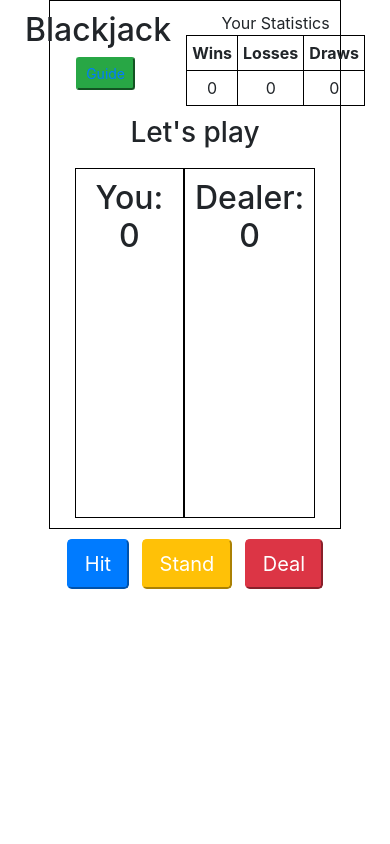
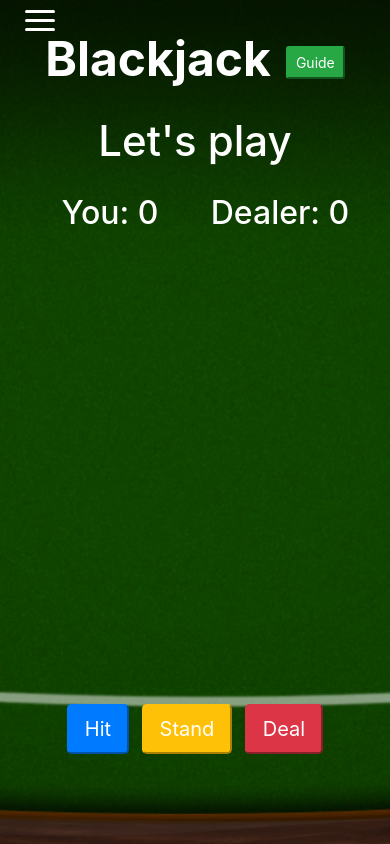
Before and after one commit to letamin/Blackjack, a plain HTML site: page index.html in a window 390 px wide. Drawn offline with nearby package versions, Linux system fonts and the light colour scheme.

Commit message:
Update style.css

```diff
--- a/style.css
+++ b/style.css
@@ -1,8 +1,24 @@
-.container{
-    border: 1px solid black;
-    margin: 0 auto;
-    text-align: center;
-    width: 75%;
+*{
+    box-sizing: border-box;
+}
+
+html, body {
+    margin: 0;
+    padding: 0;
+}
+
+.whole-container{
+    height: 100vh;
+    background-image: url(images/tableBackground.png);
+    background-position: center;
+    background-size: cover;
+    background-repeat: no-repeat;
+    color: white;
+}
+
+.game-container{
+    height: 75vh;
+    max-width: 100vw;
 }
 
 .blackjack-row{
@@ -12,39 +28,62 @@
     flex-wrap: wrap;
 }
 
-.container-background{
-    background-image: url(images/tableBackground.png);
-    background-position: center;
-    background-size: cover;
-    color: white;
-}
-
 .flex-blackjack-row-1 img{
-    width: 25%;
+    width: 20%;
     padding: 10px;
 }
 
 .flex-blackjack-row-1 div{
-    border: 1px solid black;
     padding: 10px;
-    height: 350px;
+    height: 400px;
     text-align: center;
     flex: 1;
 }
 
+#blackjack-result{
+    font-size: 1.5em;
+}
+
+.table-result{
+    text-align: center;
+    top: 20px;
+    left: 50px;
+    position: absolute;
+}
+
 table, th, td{
+    font-size: 1.2rem;
     padding: 5px;
-    border: 1px solid black;
+    border: 1px solid white;
+}
+
+#lets-play{
+    text-align: center;
 }
 
 .header{
-    padding: 10px;
-    display: flex;
-    justify-content: center;
+    padding: 20px;
+    position: relative;
+    justify-content: space-between;
 }
 
+.main-title{
+    margin: auto auto;
+    justify-content: center;
+    align-items: center;
+    display: flex;
+}
+
+
 .header h2{
+    font-size: 3rem;
+    font-weight: bold;
     margin-right: 15px;
+}
+
+.header a{
+    text-decoration: none;
+    color: white;
 }
 
 abbr[title] {
@@ -57,8 +96,8 @@
 
 #guide::before{
     position: absolute;
-    top: -.25rem;
-    left: 110%;
+    top: 2rem;
+    left: -5rem;
     transform: scale(0);
     text-align: center;
     content: attr(data-tooltip);
@@ -72,3 +111,65 @@
 #guide:hover::before{
     transform: scale(1)
 }
+
+.toggle-button {
+    position: absolute;
+    top: .75rem;
+    right: 1rem;
+    display: none;
+    flex-direction: column;
+    justify-content: space-between;
+    width: 30px;
+    height: 21px;
+}
+
+.toggle-button .bar {
+    height: 3px;
+    width: 100%;
+    background-color: white;
+    border-radius: 10px;
+}
+
+.command-button{
+    margin-top: 100px;
+}
+
+/******* When the screen is smaller than 786px *****/
+@media (max-width: 768px){
+    .flex-blackjack-row-1 img{
+        width: 30%;
+        padding: 1px;
+    }
+
+    .whole-container{
+        height: 100vh;
+    }
+
+    .game-container{
+        height: 70vh;
+    }
+
+    .toggle-button {
+        left: 10px;
+        top: 10px;
+        display: flex;
+    }
+
+    .table-result{
+        flex-direction: column;
+        display: flex;
+        top: 50px;
+        left: 10px;
+        background-color: #336600;
+
+    }
+
+    .table-result.invi{
+        display: none;
+    }
+
+    .header{
+        padding-top: 30px;
+        flex-direction: column;
+    }
+}
```
